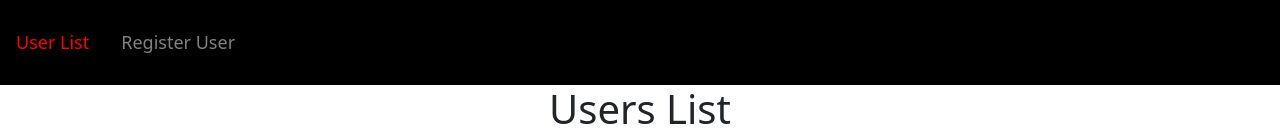
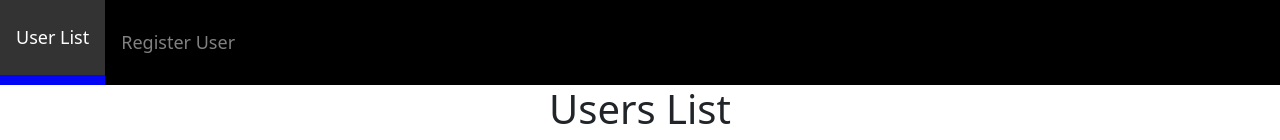
Before and after one commit to toddthefrog/Gensparky, a React (Create React App) app in the folder Gensparky Frontend/: page / in a window 1280 px wide. Shown: the top 140 px of the page. Built offline with nearby package versions, Linux system fonts and the light colour scheme; no server answers.

Commit message:
Update NavbarElements.js

```diff
--- a/Gensparky Frontend/src/components/NavbarElements.js
+++ b/Gensparky Frontend/src/components/NavbarElements.js
@@ -6,7 +6,7 @@ export const Nav = styled.nav`
   height: 85px;
   display: flex;
   justify-content: space-between;
-  /*padding: 0.2rem calc((100vw - 1000px) / 2);*/
+    /*padding: 0.2rem calc((100vw - 1000px) / 2);*/
   z-index: 12;
 `;
 
@@ -20,8 +20,13 @@ export const NavLink = styled(Link)`
   height: 100%;
   cursor: pointer;
   &.active {
-    color: red;
+    color: #ffffff;
+    border-bottom: 10px solid #0505f5;
   }
+  &:hover{
+      background-color: #333;
+  }
+
 `;
 
 
```
